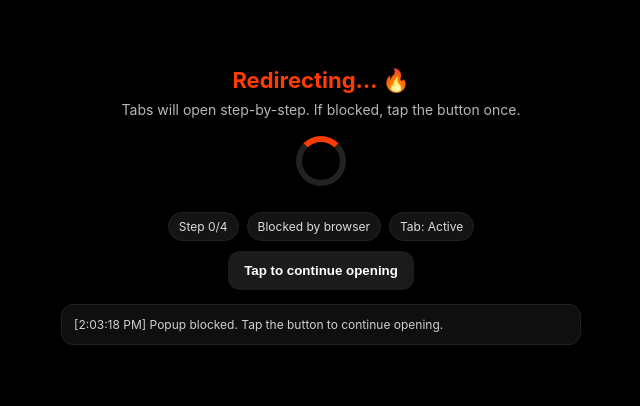
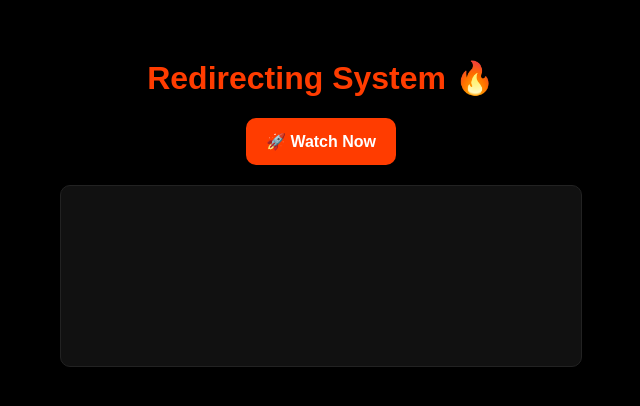
Before and after one commit to mdshimuldwxsd/Top-Tips, a plain HTML site: page index.html in a window 1280 px wide. Shown: the part 198-604 px from the top of the page, without its empty margins (319-959 px from the left). Drawn offline with Linux system fonts and the light colour scheme.

Commit message:
Update index.html

```diff
--- a/index.html
+++ b/index.html
@@ -3,154 +3,73 @@
 <head>
   <meta charset="UTF-8" />
   <meta name="viewport" content="width=device-width,initial-scale=1" />
-  <title>Smart Redirector — Step Chain</title>
+  <title>🔥 Auto Redirect System</title>
   <style>
-    :root{--bg:#000;--fg:#fff;--muted:#b7b7b7;--brand:#ff3c00}
-    *{box-sizing:border-box}
-    body{margin:0;height:100vh;display:flex;align-items:center;justify-content:center;flex-direction:column;background:var(--bg);color:var(--fg);font-family:Inter,system-ui,Segoe UI,Roboto,Arial}
-    h1{font-size:22px;margin:8px 0;color:var(--brand)}
-    p{margin:0;color:var(--muted);font-size:14px}
-    .loader{border:6px solid #222;border-top:6px solid var(--brand);border-radius:50%;width:50px;height:50px;animation:spin 1s linear infinite;margin:18px 0}
-    @keyframes spin{0%{transform:rotate(0)}100%{transform:rotate(360deg)}}
-    .btn{margin-top:10px;padding:12px 16px;border-radius:12px;border:none;background:#1b1b1b;color:#fff;font-weight:700;cursor:pointer}
-    .btn[disabled]{opacity:.5;cursor:not-allowed}
-    .chips{display:flex;gap:8px;margin-top:8px}
-    .chip{background:#141414;border:1px solid #222;padding:6px 10px;border-radius:999px;font-size:12px;color:#dcdcdc}
-    .log{width:min(520px,90vw);max-height:180px;overflow:auto;margin-top:14px;padding:12px;border:1px solid #222;border-radius:12px;background:#0f0f0f;font-size:12px;color:#cfcfcf}
+    body{margin:0;height:100vh;display:flex;flex-direction:column;align-items:center;justify-content:center;
+      background:#000;color:#fff;font-family:Arial}
+    h1{color:#ff3c00}
+    .btn{padding:14px 20px;border:none;border-radius:10px;background:#ff3c00;color:#fff;
+      font-weight:bold;font-size:16px;cursor:pointer}
+    .btn:disabled{opacity:.6;cursor:not-allowed}
+    .log{margin-top:20px;width:90%;max-width:500px;height:160px;overflow:auto;background:#111;
+      border:1px solid #222;padding:10px;border-radius:10px;font-size:13px;color:#bbb}
   </style>
 </head>
 <body>
-  <h1>Redirecting… 🔥</h1>
-  <p>Tabs will open step-by-step. If blocked, tap the button once.</p>
-  <div class="loader"></div>
-
-  <div class="chips">
-    <span class="chip" id="stepChip">Step 0/0</span>
-    <span class="chip" id="statusChip">Preparing…</span>
-    <span class="chip" id="focusChip">Tab: Active</span>
-  </div>
-
-  <button id="resumeBtn" class="btn" style="display:none;">Tap to continue opening</button>
-  <div id="log" class="log"></div>
+  <h1>Redirecting System 🔥</h1>
+  <button id="startBtn" class="btn">🚀 Watch Now</button>
+  <button id="resumeBtn" class="btn" style="display:none;margin-top:12px;">▶ Continue</button>
+  <div class="log" id="log"></div>
 
 <script>
-/* ====== CONFIG ====== */
-// Full link pool (edit as needed)
-const ALL_LINKS = [
+/* ===== CONFIG ===== */
+const LINKS = [
   "https://www.revenuecpmgate.com/tdktae8wh?key=45871b4a16d726563e86febbf5cceecf",
   "https://www.revenuecpmgate.com/yebn0kiq7?key=48bf70a60cf5d515a2fe21a53e858a03",
   "https://www.revenuecpmgate.com/frhb1u7s?key=e30eb46803b4577ec54b211b55673c69",
-  "https://www.revenuecpmgate.com/dkp02xsrem?key=0c4b08b847d3cd5258cc86f82ac4ae96",
-  "https://www.revenuecpmgate.com/rhehv4qc7?key=d6e8adfaadb70fb6aee1fd0c99730d22",
-  "https://www.revenuecpmgate.com/qz1pm0zy9?key=ce6ee83d4607856b5382e048fc43c0fc",
-  "https://www.revenuecpmgate.com/fgrdxxcd?key=a5cd666eddae5c266ecedca6fcdf086e",
-  "https://www.revenuecpmgate.com/hwh0shg1e?key=0be751bce0f004f5a676a4a32c3a993d",
-  "https://www.revenuecpmgate.com/h3p8bf3ts?key=fe07c51715314c0a037c45409ce20fbf",
-  "https://www.revenuecpmgate.com/efczd4ebi?key=477ed64a83e1ca6192ab2fa91a117a14"
+  "https://www.revenuecpmgate.com/dkp02xsrem?key=0c4b08b847d3cd5258cc86f82ac4ae96"
 ];
+const DELAY = 1500; // 1.5s gap each
 
-// Open 3 or 4 links per visit (random)
-const OPEN_COUNT = Math.floor(Math.random()*2) + 3; // 3 or 4
-// Delay between each tab (ms). Small randomization to look natural.
-const BASE_DELAY_MS = 2000; // 2s
-const JITTER_MS = 500;      // ±0.5s
-// Pause when tab is not visible (more natural & avoids blocked bursts)
-const PAUSE_WHEN_HIDDEN = true;
+/* ===== Helpers ===== */
+const logBox=document.getElementById('log');
+function log(msg){
+  logBox.innerHTML=`${new Date().toLocaleTimeString()} → ${msg}<br>`+logBox.innerHTML;
+}
+function sleep(ms){return new Promise(r=>setTimeout(r,ms));}
 
-/* ====== UI Helpers ====== */
-const logBox   = document.getElementById('log');
-const stepChip = document.getElementById('stepChip');
-const statusChip = document.getElementById('statusChip');
-const focusChip  = document.getElementById('focusChip');
-const resumeBtn  = document.getElementById('resumeBtn');
-
-function log(msg){
-  const t = new Date().toLocaleTimeString();
-  logBox.innerHTML = `[${t}] ${msg}<br>` + logBox.innerHTML;
-}
-function setStatus(txt){ statusChip.textContent = txt; }
-function setFocusChip(){ focusChip.textContent = `Tab: ${document.hidden ? 'Inactive' : 'Active'}`; }
-
-/* ====== Utils ====== */
-function shuffle(arr){
-  const a = arr.slice();
-  for(let i=a.length-1;i>0;i--){
-    const j = Math.floor(Math.random()*(i+1));
-    [a[i],a[j]] = [a[j],a[i]];
-  }
-  return a;
-}
-function sample(arr, n){ return shuffle(arr).slice(0, n); }
-function delay(ms){ return new Promise(res => setTimeout(res, ms)); }
-function randomDelay(){ return BASE_DELAY_MS + (Math.random()*2-1)*JITTER_MS; }
-
-/* ====== Open Logic ====== */
-let selected = sample(ALL_LINKS, Math.min(OPEN_COUNT, ALL_LINKS.length));
-let idx = 0;
-let blockedOnce = false; // if true, show resume button
-
-function updateSteps(){ stepChip.textContent = `Step ${Math.min(idx, selected.length)}/${selected.length}`; }
-
-function tryOpen(url){
-  // Attempt to open in new tab. Returns true if not blocked.
-  const w = window.open(url, '_blank', 'noopener');
-  return !!w;
-}
-
-async function openChain(autoStarted){
-  setStatus(autoStarted ? 'Auto running' : 'Resumed');
-  while(idx < selected.length){
-    if(PAUSE_WHEN_HIDDEN && document.hidden){
-      setStatus('Paused (tab hidden)');
-      await new Promise(res => {
-        const onVis = ()=>{ if(!document.hidden){ document.removeEventListener('visibilitychange', onVis); res(); } };
-        document.addEventListener('visibilitychange', onVis);
-      });
-      setStatus('Auto running');
-    }
-
-    const url = selected[idx];
-    const ok = tryOpen(url);
-
-    if(ok){
+/* ===== Logic ===== */
+let idx=0;
+async function openAll(auto){
+  while(idx < LINKS.length){
+    const url=LINKS[idx];
+    const win=window.open(url,'_blank');
+    if(win){
+      log(`Opened: ${url}`);
       idx++;
-      updateSteps();
-      log(`Opened: ${url}`);
-      await delay(randomDelay());
-    } else {
-      // Popup blocked → show resume button once and break
-      blockedOnce = true;
-      setStatus('Blocked by browser');
-      resumeBtn.style.display = 'inline-block';
-      log('Popup blocked. Tap the button to continue opening.');
+      await sleep(DELAY);
+    }else{
+      log("⚠️ Popup Blocked. Tap 'Continue'");
+      document.getElementById('resumeBtn').style.display="inline-block";
       break;
     }
   }
-
-  if(idx >= selected.length){
-    setStatus('Completed');
-    resumeBtn.style.display = 'none';
-    log('All steps completed ✅');
+  if(idx>=LINKS.length){
+    log("✅ All Links Opened.");
+    document.getElementById('resumeBtn').style.display="none";
   }
 }
 
-/* ====== Event Wiring ====== */
-resumeBtn.addEventListener('click', ()=>{
-  resumeBtn.setAttribute('disabled','disabled');
-  openChain(false).finally(()=> resumeBtn.removeAttribute('disabled'));
-});
-document.addEventListener('visibilitychange', setFocusChip);
-window.addEventListener('focus', setFocusChip);
-
-updateSteps();
-setFocusChip();
-setStatus('Initializing…');
-
-// Start automatically on load
-window.addEventListener('load', ()=>{
-  updateSteps();
-  openChain(true);
-});
+/* ===== Events ===== */
+document.getElementById('startBtn').onclick=()=>{
+  idx=0;
+  log("▶ Starting...");
+  openAll(true);
+};
+document.getElementById('resumeBtn').onclick=()=>{
+  log("▶ Resuming...");
+  openAll(false);
+};
 </script>
 </body>
 </html>
```
